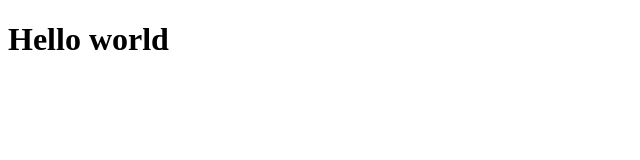
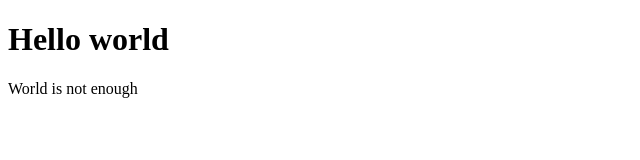
Before and after one commit to patha2702/demo, a plain HTML site: page index.html in a window 1280 px wide. Shown: the whole page, without its empty margins (0-640 px from the left). Drawn offline with Linux system fonts and the light colour scheme.

Commit message:
added new greeting message

```diff
--- a/index.html
+++ b/index.html
@@ -7,5 +7,6 @@
 </head>
 <body>
     <h1>Hello world</h1>
+    <p>World is not enough</p>
 </body>
 </html>
```
